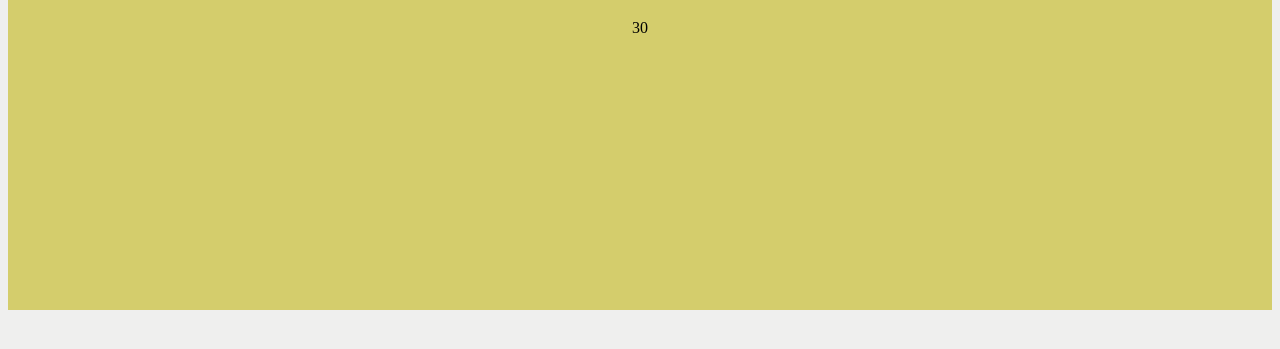
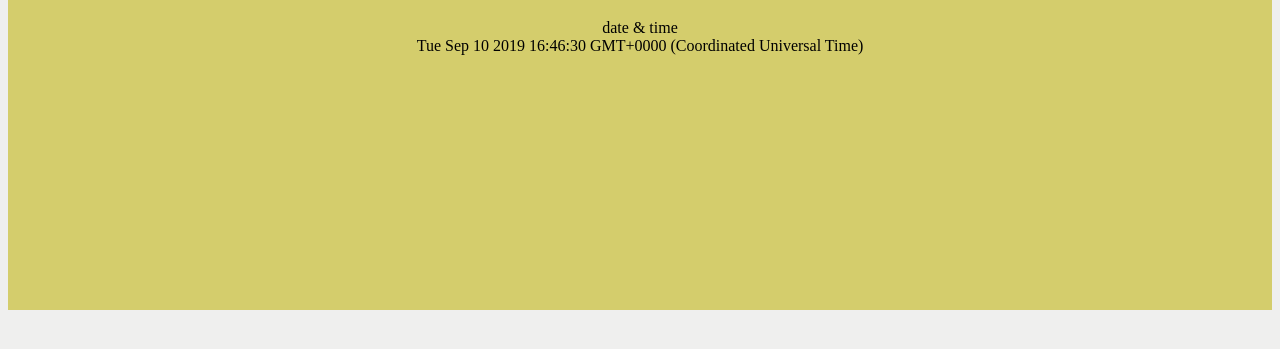
Before and after one commit to cwt2030/code100, a plain HTML site: page index.html in a window 1280 px wide. Shown: the part 323-672 px from the top of the page. Drawn offline with Linux system fonts and the light colour scheme.

Commit message:
addDay 10

```diff
--- a/script.js
+++ b/script.js
@@ -30,8 +30,14 @@ var a = 2 ; var b =2 ; var c = a+b;
 document.write(c)
 */
 /////Day number 9 (  Math.max(x,y,z) // وسيط اكبر / من العمليات الرياضية)
-
+/*
 var x=10 ;y=20 ;z=30
 
 var a = Math.max(x,y,z)
 document.write(a)
+*/
+/////Day number 10 ( )Dates and Times( والوقت التاريخ)
+
+document.write("date & time  <br>")
+var a=  oldDateWithTime = new Date()
+document.write(a)
```
Also changed, not shown: index.html (+4 -0 lines).
